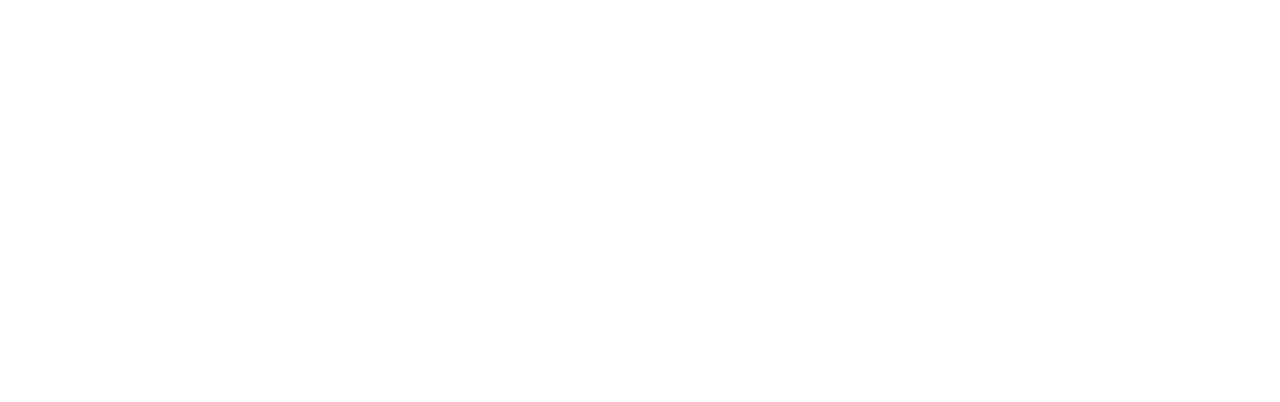
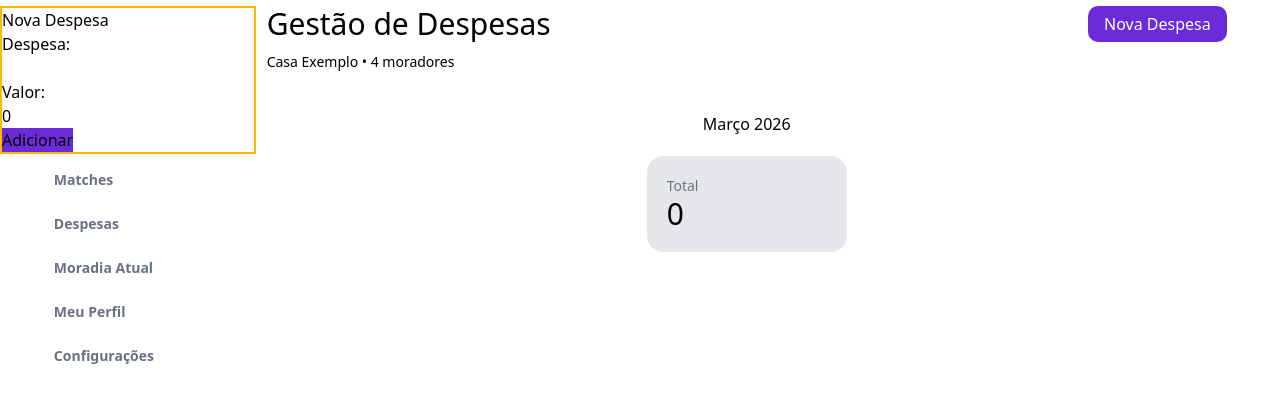
Before and after one commit to guihw/FabricaDeSoftware, an Angular app in the folder Projeto Coliv/coliv-app/: page /despesas in a window 1280 px wide. Before the commit this address led to /. Shown: the top 402 px of the page. Built offline with nearby package versions, Linux system fonts and the light colour scheme.

Commit message:
adicionado pagina de despesas

```diff
--- a/Projeto Coliv/coliv-app/src/app/app.routes.ts
+++ b/Projeto Coliv/coliv-app/src/app/app.routes.ts
@@ -1,6 +1,9 @@
 import { Routes } from '@angular/router';
 import { Home } from './features/home/home';
+import { Despesas } from './pages/despesas/despesas';
 
 export const routes: Routes = [{
     path: '', component: Home
+},{
+    path: 'despesas', component: Despesas
 }];
--- /dev/null
+++ b/Projeto Coliv/coliv-app/src/app/pages/despesas/despesas.html
@@ -0,0 +1,68 @@
+<!DOCTYPE html>
+<html lang="en">
+<head>
+    <meta charset="UTF-8">
+    <meta name="viewport" content="width=device-width, initial-scale=1.0">
+    <title>Despesas</title>
+</head>
+<body class="flex w-full h-dvh">
+    <nav class="w-[20%] h-full flex flex-col gap-10 items-center justify-baseline">
+        <ul class="flex flex-col gap-6 text-sm font-bold text-gray-500">
+            <span class="text-3xl mb-4 text-[#6C2BD9] mt-1.5"><h3>Coliv</h3></span>
+            <li>Meus Anúncios</li>
+            <li>Candidatos</li>
+            <li>Matches</li>
+            <li>Despesas</li>
+            <li>Moradia Atual</li>
+
+            <li>Meu Perfil</li>
+            <li>Configurações</li>
+        </ul>
+    </nav>
+
+    <main class="w-full flex flex-col items-center gap-10">
+        <header class="flex w-[90%] justify-between mt-1.5">
+            <div>
+            <h1 class="text-3xl mb-2.5">Gestão de Despesas</h1>
+            <p class="text-sm">Casa Exemplo • 4 moradores</p>
+            </div>
+            <div class="">
+            <button id="btn-novaDespesa" (click)="openDialog()" class="rounded-[10px] pl-4 pr-4 pt-1.5 pb-1.5 text-white font-medium bg-[#6C2BD9] hover:bg-[#4e1aa9]">Nova Despesa</button>
+            </div>
+            <dialog #dialogRef class="flex flex-col justify-center items-start border-amber-400 border-2 w-3xs">
+                <h2>Nova Despesa</h2>
+                <form (ngSubmit)="enviarNovaDespesa()">
+                    <label>Despesa: </label>
+                    <input name="nomeDespesa" type="text" [(ngModel)]="despesa.nome">
+                    <label>Valor:</label>
+                    <input name="valorTotal" type="text" [(ngModel)]="despesa.valor">
+                    <button type="submit" class="bg-[#6C2BD9]">Adicionar</button>
+                </form>
+            </dialog>
+        </header>
+        <section>
+            <fieldset class="flex justify-center items-center gap-10">
+                <legend class="text-center mb-5">Março 2026</legend>
+                <article class="rounded-2xl w-50 p-5 text-black text-left bg-gray-200">
+                    <p class="text-sm text-gray-500">Total</p>
+                    <h2 class="text-3xl">{{ soma }}</h2>
+                </article>
+                <!--<article class="rounded-2xl w-50 p-5 text-black text-left bg-gray-200">
+                    <p class="text-sm text-gray-500">Pago</p>
+                    <h2 class="text-3xl text-green-700">R$ 672,50</h2>
+                </article>
+                <article class="rounded-2xl w-50 p-5 text-black text-left bg-gray-200">
+                    <p class="text-sm text-grey-500">Pendente</p>
+                    <h2 class="text-3xl text-amber-900  ">R$ 882,50</h2>
+                </article> !-->
+            </fieldset>
+            <div *ngFor="let gasto of gastos">
+                <p>{{gasto.nome}}</p>
+                <p>R$ {{gasto.valor}}</p>
+            </div>
+        </section>
+    </main>
+</body>
+</html>
+
+<router-outlet></router-outlet>
--- /dev/null
+++ b/Projeto Coliv/coliv-app/src/app/pages/despesas/despesas.ts
@@ -0,0 +1,57 @@
+import { Component, OnInit, viewChild } from '@angular/core';
+import { RouterOutlet } from '@angular/router';
+import { FormsModule } from '@angular/forms';
+import { ViewChild, ElementRef } from '@angular/core';
+import { CommonModule } from '@angular/common';
+
+
+interface Despesa {
+  nome: string;
+  valor: number;
+}
+@Component({
+  selector: 'app-despesas',
+  imports: [CommonModule, RouterOutlet, FormsModule],
+  templateUrl: './despesas.html',
+  styleUrl: './despesas.css',
+})
+
+export class Despesas implements OnInit {
+  @ViewChild('dialogRef') dialog!: ElementRef<HTMLDialogElement>;
+  openDialog() {
+    this.dialog.nativeElement.showModal();
+  }
+
+  despesa: Despesa = {
+    nome: '',
+    valor: 0,
+  };
+  gastos: Despesa[] = [];
+
+  soma = 0;
+
+  ngOnInit() {
+    const dados = localStorage.getItem('gastos');
+
+    if (dados) {
+      this.gastos = JSON.parse(dados);
+      this.calcularSoma();
+    }
+
+  }
+
+  calcularSoma() {
+    this.soma = this.gastos.reduce(
+      (acc, gasto) => acc + Number(gasto.valor),
+      0
+    );
+  }
+
+
+  enviarNovaDespesa() {
+    this.gastos.push({ ...this.despesa });
+    localStorage.setItem('gastos', JSON.stringify(this.gastos));
+    this.calcularSoma();
+    this.despesa = { nome: '', valor: null as any };
+  }
+}
```
Also changed, not shown: Projeto Coliv/coliv-app/src/app/pages/despesas/despesas.css (added), 1 other file (tests, documents, lock files or other folders).
